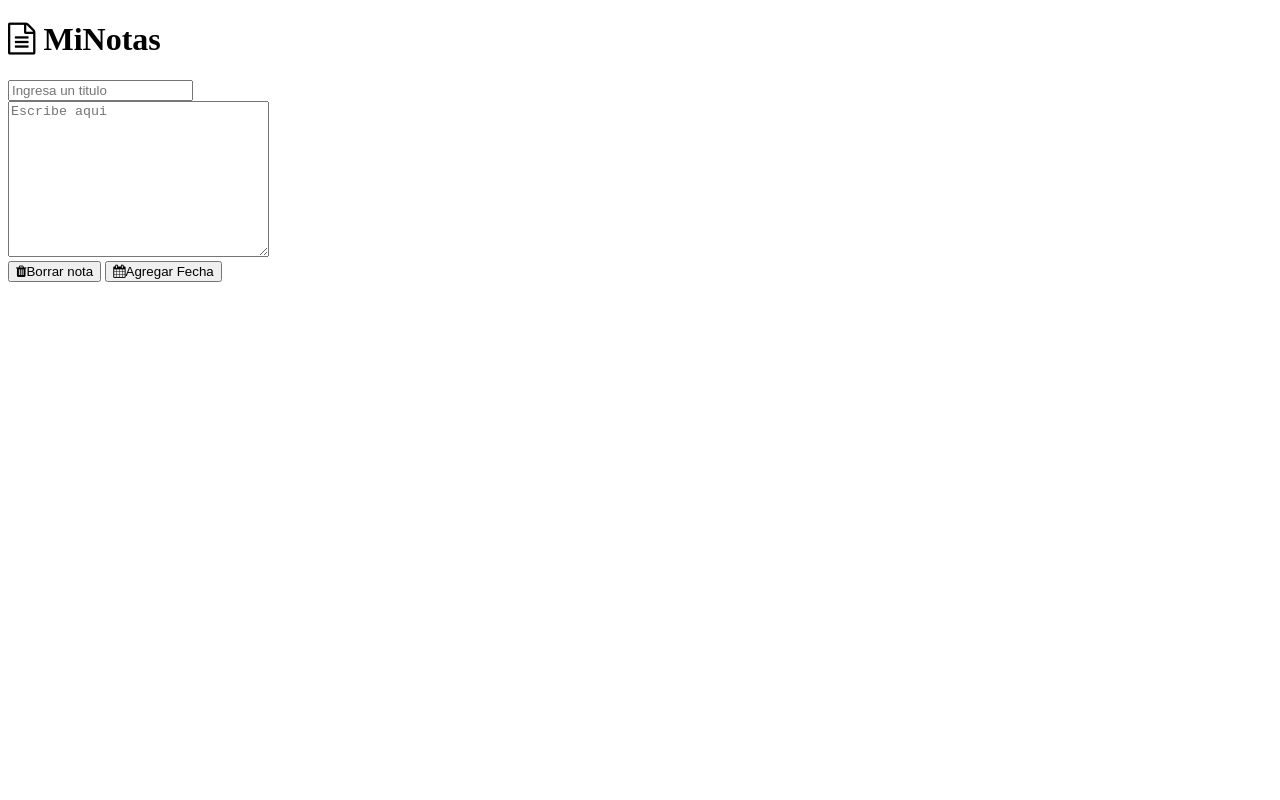
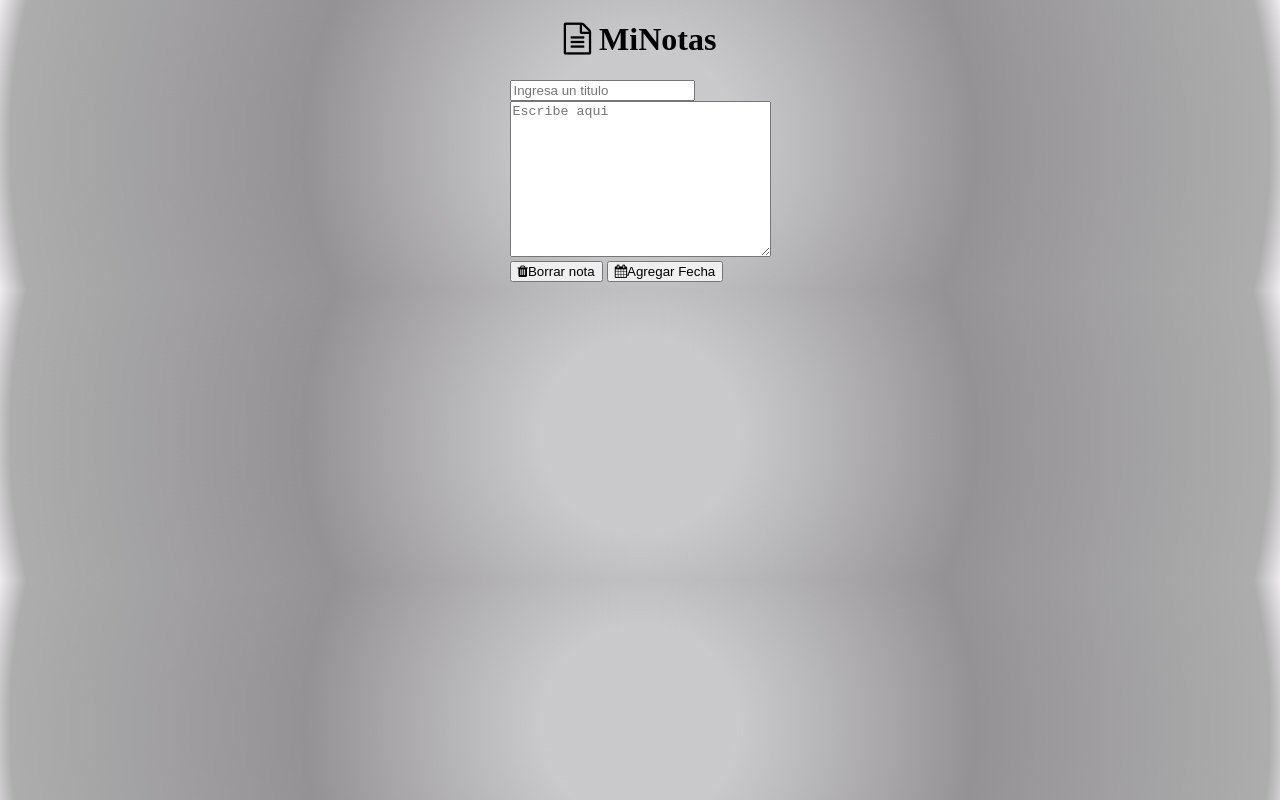
Before and after one commit to keren08/keren_ramos_rebound3_2, a plain HTML site: page index.html in a window 1280 px wide. Both pictures are taken after a click on the button "Escribir Nota". Drawn offline with Linux system fonts and the light colour scheme.

Commit message:
avance scss

```diff
--- /dev/null
+++ b/assets/sass/style.scss
@@ -0,0 +1,23 @@
+body{
+  background: rgb(86,86,91);
+  background: radial-gradient(circle, rgba(86,86,91,0.31818181818181823) 15%, rgba(149,146,150,1) 51%, rgba(173,173,173,1) 96%, rgba(240,236,240,1) 100%);
+}
+
+
+.header{
+  width: 100%;
+  text-align: center;
+  &__titulo{
+    width: 100%;
+  }
+}
+
+.contenido{
+  width: 100%;
+  display: flex;
+  align-items: center;
+  justify-content: center;
+  &__contenedor{
+    width: 50%;
+  }
+}
--- a/index.html
+++ b/index.html
@@ -4,19 +4,26 @@
     <meta charset="UTF-8" />
     <meta http-equiv="X-UA-Compatible" content="IE=edge" />
     <meta name="viewport" content="width=device-width, initial-scale=1.0" />
+    <link rel="stylesheet" href="assets/css/style.css" />
     <link
       rel="stylesheet"
       href="assets/font-awesome-4.7.0/css/font-awesome.min.css"
     />
-    <title>Document</title>
+    <title>Bloc de Notas</title>
   </head>
   <body>
-    <header>
-      <h1><i class="fa fa-file-text-o" aria-hidden="true"></i> MiNotas</h1>
+    <header class="header">
+      <h1 class="header__titulo">
+        <i
+          class="fa fa-file-text-o header__titulo__icon"
+          aria-hidden="true"
+        ></i>
+        MiNotas
+      </h1>
     </header>
-    <main id="contenido">
-      <div id="contenedor">
-        <p>
+    <main id="contenido" class="contenido">
+      <div id="contenedor" class="contenido__contenedor">
+        <p id="parrafo">
           Lorem ipsum dolor sit amet consectetur adipisicing elit. Ipsa
           distinctio adipisci culpa consequuntur! Architecto tempore voluptatem
           praesentium saepe aliquam! Quas asperiores saepe blanditiis quo
--- a/js/index.js
+++ b/js/index.js
@@ -1,7 +1,29 @@
+const contenido = document.getElementById('contenido');
+const parrafo = document.getElementById("parrafo");
 
-$('#escribir').click(function(){
+
+document.addEventListener("click",(e)=>{
     const html = generarHTML();
-   $('#contenido').replaceWith(html);
+    contenido.innerHTML = "";
+    contenido.insertAdjacentHTML("afterbegin",html);
+
+    if(e.target.id == "borrar") {
+      let confirma  = confirm("¿Seguro desea eliminar nota?");
+      if(confirma){
+      contenido.remove();
+      }
+    }
+
+    if(e.target.id == "agregar") {
+      if(!document.getElementById('fecha')){
+        const nota = document.getElementById("notaC");
+        const html = `<section>
+              <input type="date" name="fecha" id="fecha" />
+             </section>`;
+         nota.insertAdjacentHTML("beforeend",html);
+     }
+    }
+
 });
 
 
@@ -31,11 +53,11 @@ function generarHTML(){
    </section>
 
    <section>
-     <button onclick="borrar();" type="submit">
+     <button id="borrar" type="submit">
        <i class="fa fa-trash" aria-hidden="true"></i>Borrar nota
      </button>
 
-     <button  onclick="agregarF();"  type="submit">
+     <button id="agregar"  type="submit">
        <i class="fa fa-calendar" aria-hidden="true"></i>Agregar Fecha
      </button>
    </section>
@@ -46,20 +68,3 @@ function generarHTML(){
 
  return card;
 }
-
-function agregarF(){
-   event.preventDefault();
-   if(!document.getElementById('fecha')){
-   const html = `<section>
-         <input type="date" name="fecha" id="fecha" />
-        </section>`;
-    $('#notaC').after(html);
-}
-};
-
-
-
-function borrar(){
-    event.preventDefault();
-    $('#contenido').empty();
-};
```
Also changed, not shown: assets/css/style.css (added), 1 other file.
